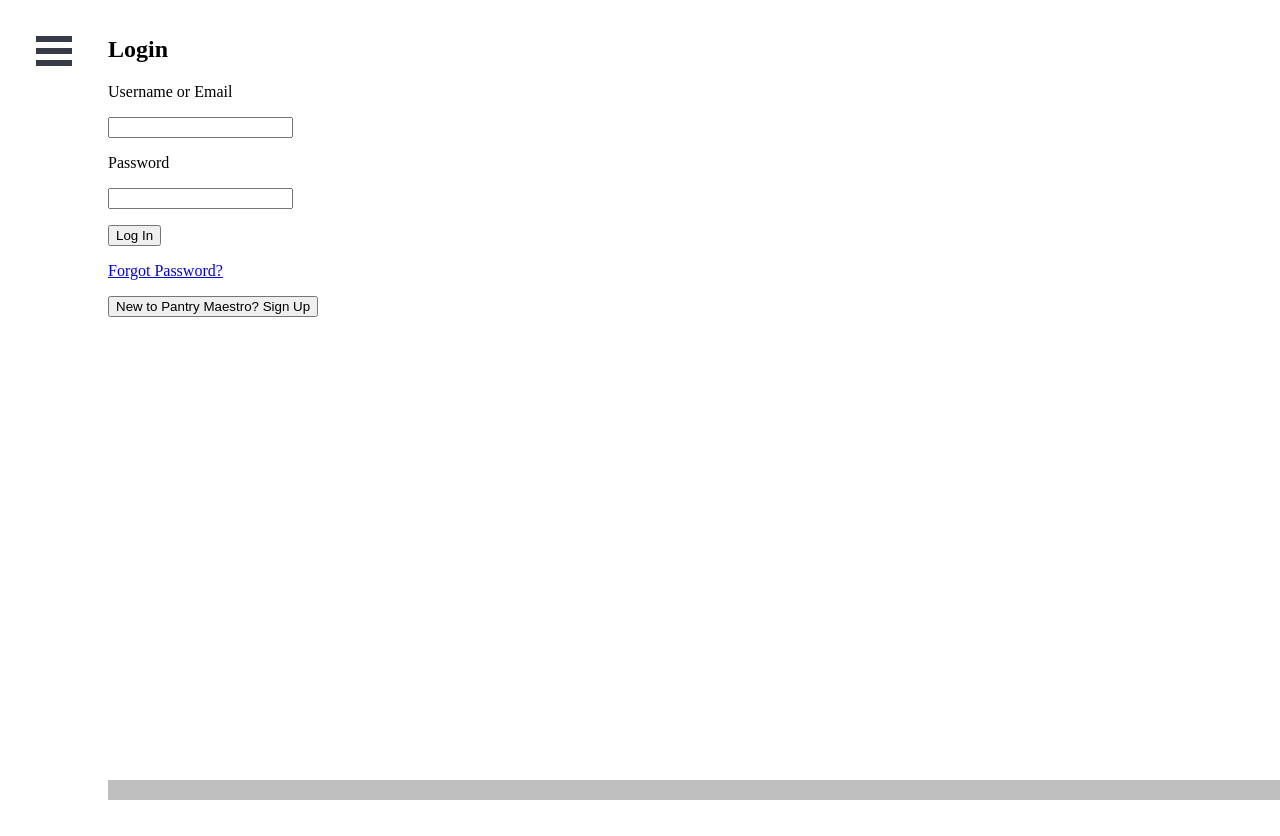
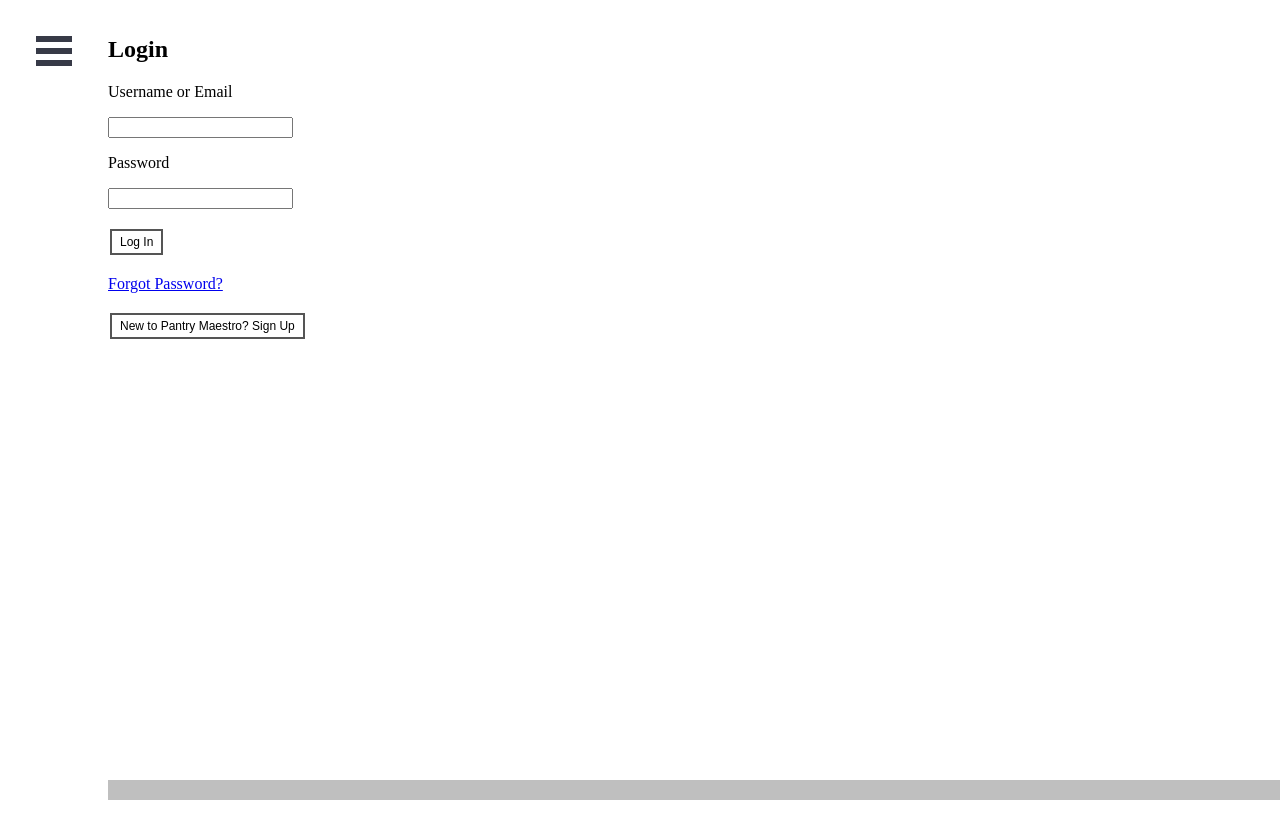
Before and after one commit to ZhunCn/Pantry-Maestro, a React app: page /login in a window 1280 px wide. Built offline with nearby package versions, Linux system fonts and the light colour scheme.

Commit message:
Added Stylized Buttons to Login and Register Page

```diff
--- a/src/frontend/containers/LoginPage/index.js
+++ b/src/frontend/containers/LoginPage/index.js
@@ -117,9 +117,9 @@ export default class Login extends React.Component {
           <p>Password<p id="passwordPrompt"></p></p>
           <input type="password" name="passwordField" id="passwordField" onKeyDown={(e) => this.enterPressedOnPassword()}></input>
         </form>
-        <p><button id="loginButton" onClick={(e) => this.loginProcedure()}>Log In</button><p id="successParagraph"></p></p>
+        <p><button class="button" id="loginButton" onClick={(e) => this.loginProcedure()}>Log In</button><p id="successParagraph"></p></p>
         <p><Link id="forgotPasswordLink" to="/login/#">Forgot Password?</Link></p>
-        <Link to="/register"><button id="signUpButton">New to Pantry Maestro? Sign Up</button></Link>
+        <Link to="/register"><button class="button" id="signUpButton">New to Pantry Maestro? Sign Up</button></Link>
 
         <div class="Footer">
           <div class="Flex">
--- a/src/frontend/containers/LoginPage/styles.scss
+++ b/src/frontend/containers/LoginPage/styles.scss
@@ -27,3 +27,23 @@
 	font-weight: bold;
 	display: block;
 }
+
+.button {
+	background-color: white;
+	border: 2px solid #555555;
+	color: black;
+	padding: 4px 8px;
+	text-align: center;
+	text-decoration: none;
+	display: inline-block;
+	font-size: 12px;
+	margin: 4px 2px;
+	-webkit-transition-duration: 0.1s; /* Safari */
+	transition-duration: 0.1s;
+	cursor: pointer;
+  }
+
+  .button:hover {
+	background-color: #555555;
+	color: white;
+  }
--- a/src/frontend/containers/RegisterPage/index.js
+++ b/src/frontend/containers/RegisterPage/index.js
@@ -128,9 +128,9 @@ export default class Register extends React.Component {
           <p>Email</p>
           <input type="text" name="emailField" id="emailField"></input><br></br>
         </form>
-        <p><button id="signUpButton" onClick={(e) => this.signUpProcedure()}>Sign Up</button><p id="successParagraph"></p></p>
+        <p><button id="signUpButton" class="button" onClick={(e) => this.signUpProcedure()}>Sign Up</button><p id="successParagraph"></p></p>
 
-        <Link to="/login"><button id="loginButton">Already Have an account? Log In</button></Link>
+        <Link to="/login"><button class="button" id="loginButton">Already Have an account? Log In</button></Link>
 
         <div class="Footer"></div>
           <div class="Flex">
--- a/src/frontend/containers/RegisterPage/styles.scss
+++ b/src/frontend/containers/RegisterPage/styles.scss
@@ -25,3 +25,24 @@
 	font-weight: bold;
 	display: block;
 }
+
+
+.button {
+	background-color: white;
+	border: 2px solid #555555;
+	color: black;
+	padding: 4px 8px;
+	text-align: center;
+	text-decoration: none;
+	display: inline-block;
+	font-size: 12px;
+	margin: 4px 2px;
+	-webkit-transition-duration: 0.1s; /* Safari */
+	transition-duration: 0.1s;
+	cursor: pointer;
+  }
+
+  .button:hover {
+	background-color: #555555;
+	color: white;
+  }
```
Also changed, not shown: dist/main.js.
